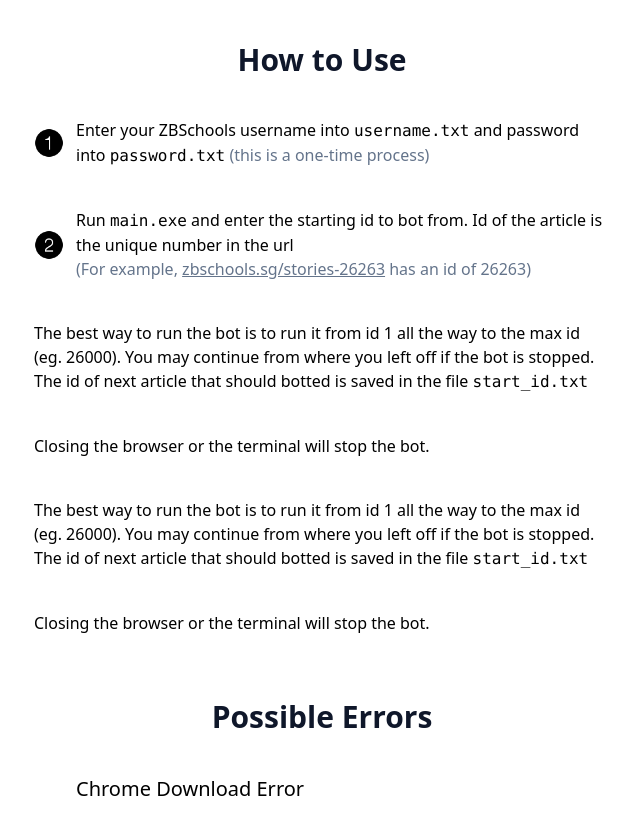
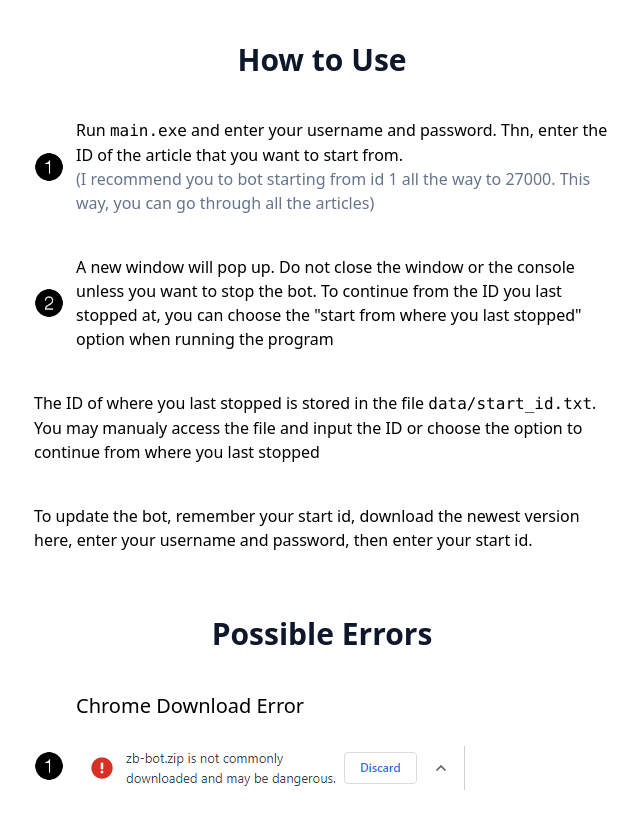
Before and after one commit to InsanelyAvner/zb-website, a Next.js app: page /docs in a window 1280 px wide. Shown: the part 500-1320 px from the top of the page, without its empty margins (318-958 px from the left). Built offline with nearby package versions, Linux system fonts and the light colour scheme.

Commit message:
Updated download

```diff
--- a/components/Header.tsx
+++ b/components/Header.tsx
@@ -12,7 +12,7 @@ export default function Header() {
       <div>
         <Link href="/" className="mr-4 text-zinc-700 text-lg">Home</Link>
         <Link href="/docs" className="text-zinc-700 text-lg">Docs</Link>
-        <a download href="/files/zb-bot.zip" className="bg-black rounded-xl text-white font-medium px-4 py-2 sm:mt-10 mt-8 hover:bg-black/80 w-40 h-12 ml-4">Download</a>
+        <a download href="https://github.com/InsanelyAvner/zb-website/raw/master/public/files/zb-bot.zip" className="bg-black rounded-xl text-white font-medium px-4 py-2 sm:mt-10 mt-8 hover:bg-black/80 w-40 h-12 ml-4">Download</a>
       </div>
 
     </header>
--- a/pages/api/get-version.js
+++ b/pages/api/get-version.js
@@ -1,3 +1,3 @@
 export default function handler(req, res) {
-    res.status(200).json({ version: "1.1" });
+    res.status(200).json({ version: "1.0" });
 }
--- a/pages/docs.tsx
+++ b/pages/docs.tsx
@@ -39,9 +39,9 @@ const Docs: NextPage = () => {
                 className="mb-5 sm:mb-0"
                 />
                 <p className="text-left font-medium">
-                Enter your ZBSchools username into <code>username.txt</code> and password into <code>password.txt</code>{" "}
+                  Run <code>main.exe</code> and enter your username and password. Thn, enter the ID of the article that you want to start from.<br></br>
                 <span className="text-slate-500">
-                    (this is a one-time process)
+                    (I recommend you to bot starting from id 1 all the way to 27000. This way, you can go through all the articles)
                 </span>
                 </p>
             </div>
@@ -54,31 +54,18 @@ const Docs: NextPage = () => {
                 className="mb-5 sm:mb-0"
                 />
                 <p className="text-left font-medium">
-                Run <code>main.exe</code> and enter the starting id to bot from. Id of the article is the unique number in the url<br></br>
-                <span className="text-slate-500">
-                    (For example, <a href="https://www.zbschools.sg/stories-26263" target="_blank" style={{textDecoration: "underline"}}>zbschools.sg/stories-26263</a> has an id of 26263)
-                </span>
+                  A new window will pop up. Do not close the window or the console unless you want to stop the bot. To continue from the ID you last stopped at, you can choose the "start from where you last stopped" option when running the program
                 </p>
             </div>
 
             <div className="flex mt-10 items-center space-x-3">
                 <p className="text-left font-medium">
-                The best way to run the bot is to run it from id 1 all the way to the max id (eg. 26000). You may continue from where you left off if the bot is stopped. The id of next article that should botted is saved in the file <code>start_id.txt</code>
+                  The ID of where you last stopped is stored in the file <code>data/start_id.txt</code>. You may manualy access the file and input the ID or choose the option to continue from where you last stopped
                 </p>
             </div>
             <div className="flex mt-10 items-center space-x-3">
                 <p className="text-left font-medium">
-                    Closing the browser or the terminal will stop the bot.
-                </p>
-            </div>
-            <div className="flex mt-10 items-center space-x-3">
-                <p className="text-left font-medium">
-                The best way to run the bot is to run it from id 1 all the way to the max id (eg. 26000). You may continue from where you left off if the bot is stopped. The id of next article that should botted is saved in the file <code>start_id.txt</code>
-                </p>
-            </div>
-            <div className="flex mt-10 items-center space-x-3">
-                <p className="text-left font-medium">
-                    Closing the browser or the terminal will stop the bot.
+                  To update the bot, remember your start id, download the newest version here, enter your username and password, then enter your start id.
                 </p>
             </div>
         </div>
--- a/pages/index.tsx
+++ b/pages/index.tsx
@@ -20,7 +20,7 @@ const Home: NextPage = () => {
         </h1>
         <p className="mt-5 text-lg">The best botting tool to easily appear top in ZaoBao leaderboards.</p>
         <div className="flex items-center space-x-6">
-          <a href="/files/zb-bot.zip" download>
+          <a href="https://github.com/InsanelyAvner/zb-website/raw/master/public/files/zb-bot.zips" download>
             <button className="bg-black rounded-xl text-white font-medium px-4 py-2 sm:mt-10 mt-8 hover:bg-black/80 w-40 h-12">
               Download
             </button>
```
Also changed, not shown: 1 other file (tests, documents, lock files or other folders).
